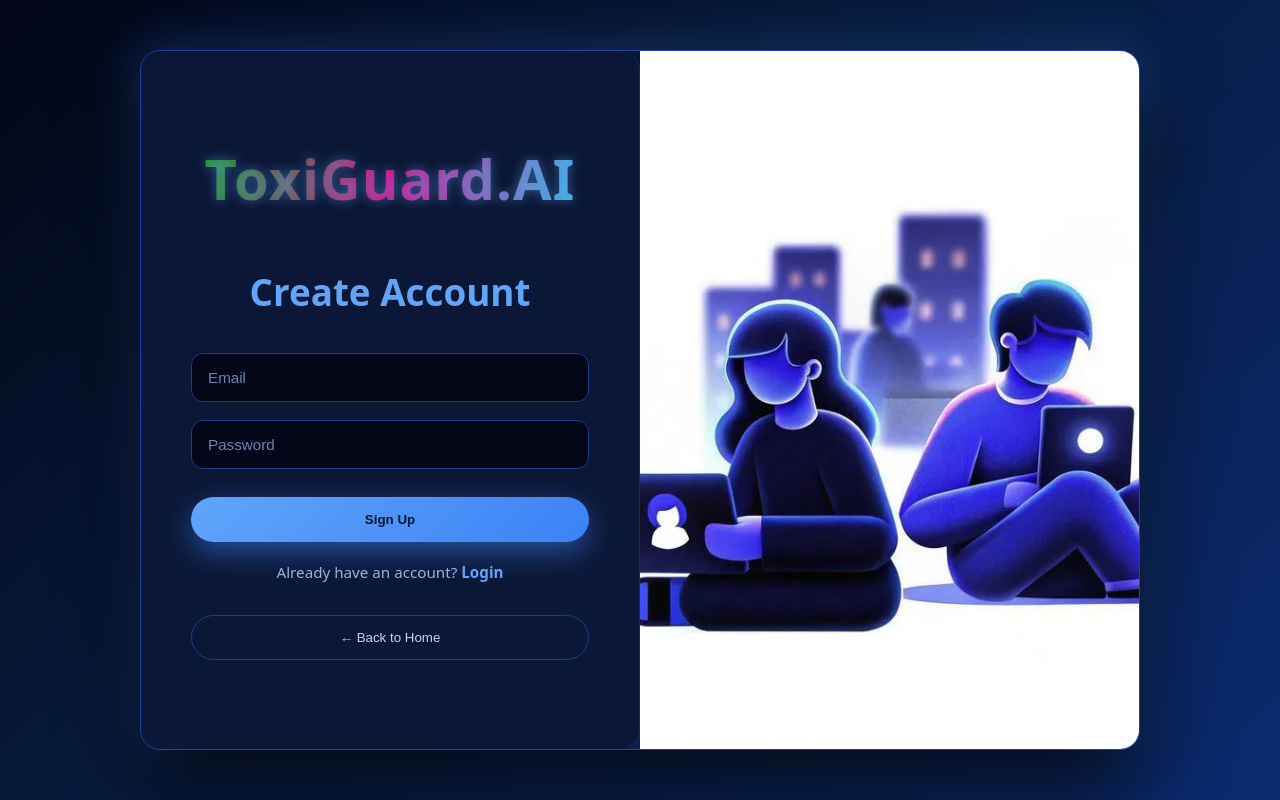
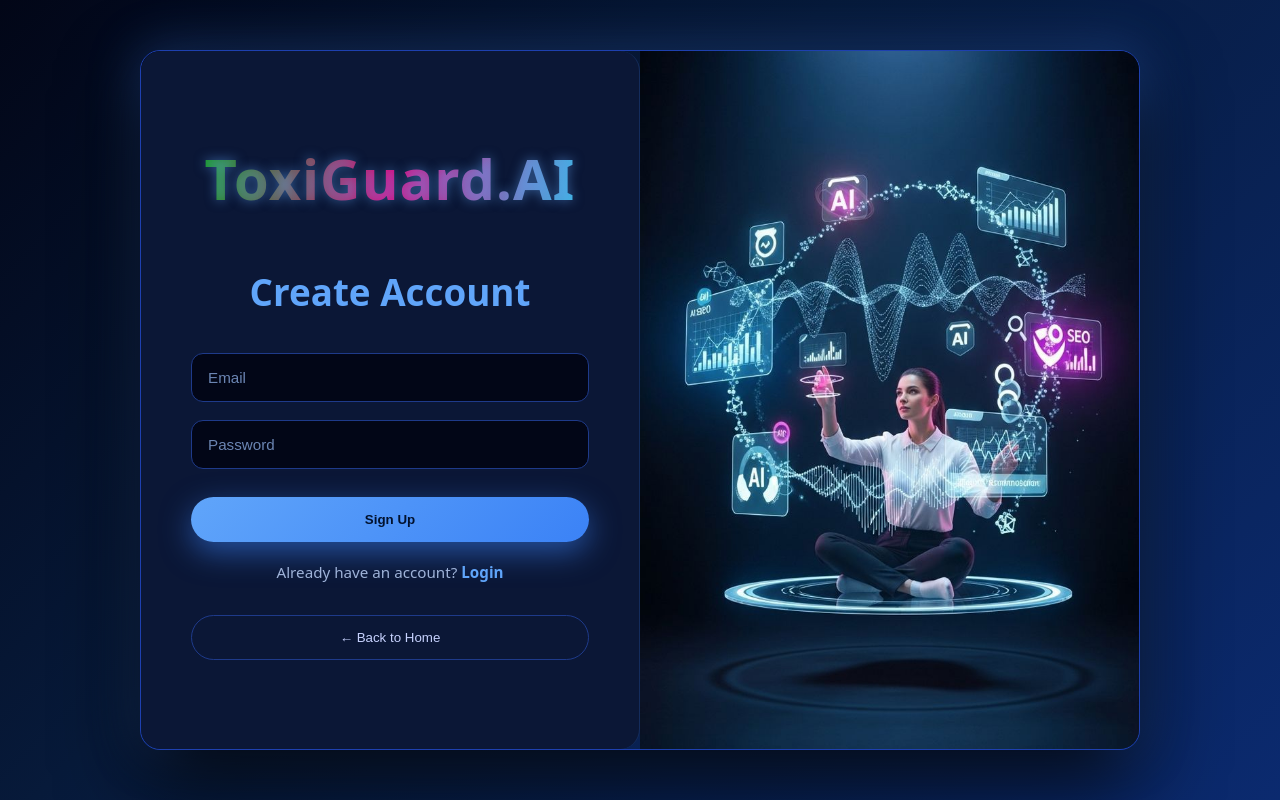
Before and after one commit to wraith-klu/ToxiGuard.AI-Agent, a React (Vite) app in the folder frontend/: page /signup in a window 1280 px wide. Built offline with nearby package versions, Linux system fonts and the light colour scheme; no server answers.

Commit message:
Logo update

```diff
--- a/frontend/src/pages/Signup.jsx
+++ b/frontend/src/pages/Signup.jsx
@@ -97,7 +97,7 @@
 
         {/* RIGHT SIDE */}
         <div className="auth-right">
-          <img src="/toxi9.jpg" alt="AI" />
+          <img src="/toxi2.jpg" alt="AI" />
         </div>
 
       </div>
```
